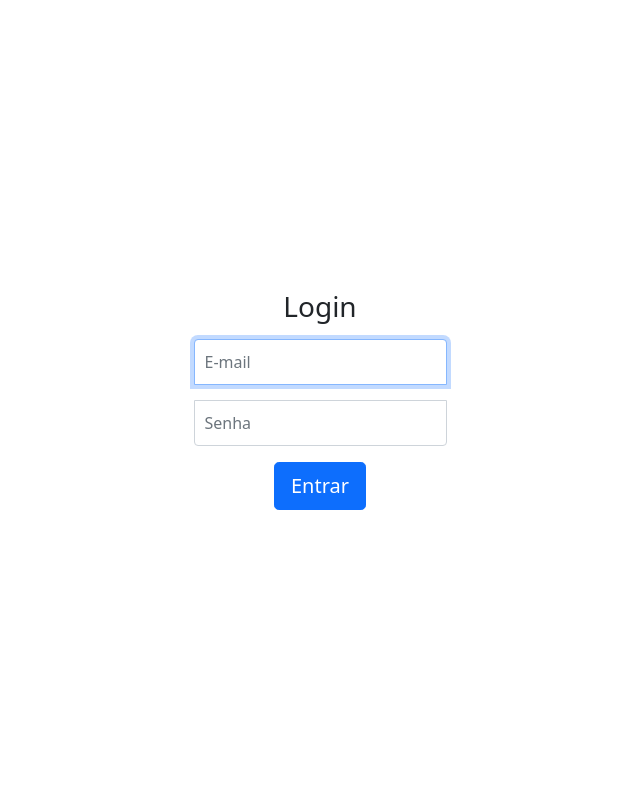
After one commit to gabrielsandrini/flask-camping-store, a Flask app: page /login in a window 1280 px wide. The commit adds this page. Shown: the whole page, without its empty margins (320-960 px from the left). Run offline with Flask 2, Linux system fonts and the light colour scheme; parts of the project's set-up code (start-up, migrations or seed data) failed here and were passed over.

Commit message:
template login

```diff
--- a/app.py
+++ b/app.py
@@ -104,5 +104,9 @@ def create_app(config_name):
 
         return redirect(url_for("index"))
 
+    @app.route('/login')
+    def login():
+        return render_template("login.html")
+
     # Retorno do método create_app(). Retorna a instância do app criada.
     return app
--- /dev/null
+++ b/static/styles/login.css
@@ -0,0 +1,52 @@
+html, body {
+    height: 100%;
+}
+
+body {
+    display: flex;
+    -ms-flex-align: center;
+    -ms-flex-pack: center;
+    -webkit-box-align: center;
+    align-items: center;
+    -webkit-box-pack: center;
+    justify-content: center;
+    padding-top: 40px;
+    padding-bottom: 40px;
+    background-color: #fff;
+}
+.form-signin {
+    width: 100%;
+    max-width: 330px;
+    padding: 15px;
+    margin: 0 auto;
+}
+
+.form-signin .checkbox {
+    font-weight: 400;
+
+}
+
+.form-signin .form-control {
+    position: relative;
+    box-sizing: border-box;
+
+    height: auto;
+    padding: 10px;
+    font-size: 16px;
+}
+
+.form-signin .form-control:focus {
+    z-index: 2;
+}
+
+.form-signin input[type="email"] {
+    margin-bottom: -1px;
+    border-bottom-right-radius: 0;
+    border-bottom-left-radius: 0;
+}
+
+.form-signin input[type="password"] {
+    margin-bottom: 10px;
+    border-top-left-radius: 0;
+    border-top-right-radius: 0;
+}
--- a/templates/base.html
+++ b/templates/base.html
@@ -6,6 +6,8 @@
     <title>{% block titulo %} Template Base {% endblock %}</title>
     <meta name="viewport" content="width=device-width, initial-scale=1" />
 
+    {% block styles %}
+    {% endblock %}
     <link
       rel="stylesheet"
       type="text/css"
--- /dev/null
+++ b/templates/login.html
@@ -0,0 +1,29 @@
+{% extends "base.html" %}
+
+{% block titulo %}
+    Login
+{% endblock %}
+
+{% block styles %}
+    {{super()}}
+    <link rel="stylesheet" href="{{url_for('static', filename='styles/login.css')}}">
+{% endblock %}
+
+{% block conteudo %}
+    <div class="row align-self-center justify-content-center">
+        <form class="form-signin text-center" action="/login/" method="post">
+            <div>
+                <h1 class="h3 mb-3 font-weight-normal">Login</h1>
+                <div class="checkbox mb-3">
+                    <label for="inputEmail" class="sr-only">E-mail</label>
+                    <input name="email" type="email" id="inputEmail" class="form-control" placeholder="E-mail" required autofocus>
+                </div>
+                <div class="checkbox mb-3">
+                    <label for="inputPassword" class="sr-only">Senha</label>
+                    <input name="password" type="password" id="inputPassword" class="form-control" placeholder="Senha" required>
+                </div>
+                <button class="btn btn-lg btn-primary btn-block" type="submit">Entrar</button>
+            </div>
+        </form>
+    </div>
+{% endblock %}
```
